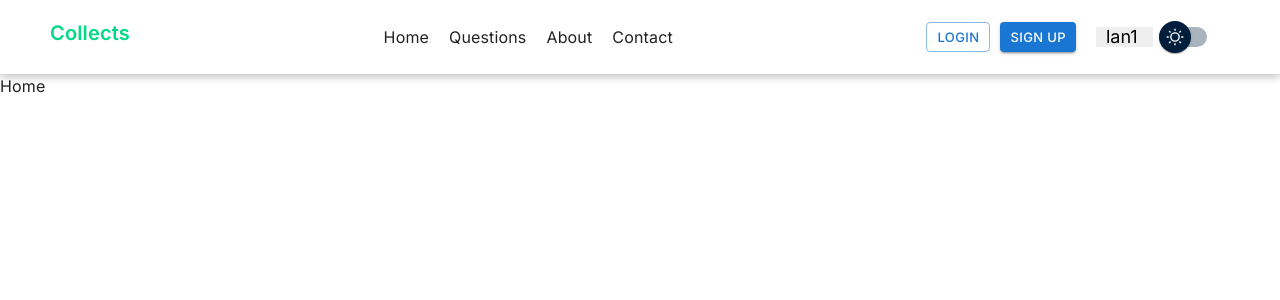
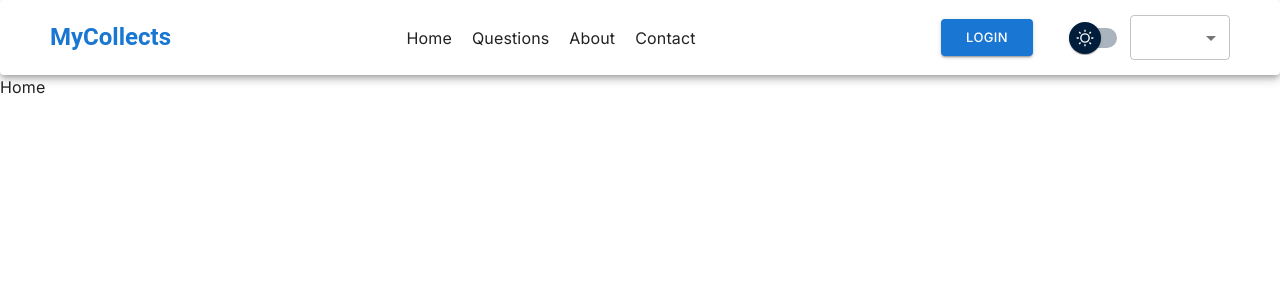
Before and after one commit to UmarkhonAkhmedov/course-project, a React (Create React App) app in the folder client/: page / in a window 1280 px wide. Shown: the top 300 px of the page. Built offline with nearby package versions, Linux system fonts and the light colour scheme; no server answers.

Commit message:
Fixing some issues in Navbar component

```diff
--- a/client/src/App.css
+++ b/client/src/App.css
@@ -3,27 +3,6 @@
   max-width: 1440px;
   margin: 0 auto;
   padding: 0 50px;
-}
-
-.lan__select {
-  border: none;
-  font-size: 18px;
-  outline: none;
-  padding: 0px;
-  cursor: pointer;
-  transition: all 0.3s ease;
-  -webkit-appearance: none;
-  -moz-appearance: none;
-  appearance: none;
-  padding: 0 10px;
-}
-
-.lan__select:hover {
-  color: #01d986;
-}
-
-.lan__select option {
-  font-size: 16px;
 }
 
 .btn__submit {
--- a/client/src/components/Localization/LanguageToggler.js
+++ b/client/src/components/Localization/LanguageToggler.js
@@ -1,4 +1,8 @@
 import { useTranslation } from "react-i18next";
+import * as React from "react";
+import MenuItem from "@mui/material/MenuItem";
+import FormControl from "@mui/material/FormControl";
+import Select from "@mui/material/Select";
 
 function LanguageToggler() {
   const { i18n, t } = useTranslation(["Home"]);
@@ -9,14 +13,18 @@ function LanguageToggler() {
   };
 
   return (
-    <select
-      value={localStorage.getItem("i18nextLng") || ""}
-      onChange={handleLanguageChange}
-      className="lan__select"
-    >
-      <option value="en">{t("lan1")}</option>
-      <option value="uz">{t("lan2")}</option>
-    </select>
+    <FormControl sx={{ minWidth: 100 }}>
+      <Select
+        sx={{ height: "45px" }}
+        value={localStorage.getItem("i18nextLng") || ""}
+        onChange={handleLanguageChange}
+        displayEmpty
+        inputProps={{ "aria-label": "Without label" }}
+      >
+        <MenuItem value="en">{t("lan1")}</MenuItem>
+        <MenuItem value="uz">{t("lan2")}</MenuItem>
+      </Select>
+    </FormControl>
   );
 }
 
--- a/client/src/components/Navbar/Navbar.js
+++ b/client/src/components/Navbar/Navbar.js
@@ -1,17 +1,21 @@
 import React from "react";
 import LanguageToggler from "../Localization/LanguageToggler";
-import { Box, Button } from "@mui/material";
+import { Box, Button, Paper, Typography } from "@mui/material";
 import { Link } from "react-router-dom";
 import "./navbar.css";
 import DarkMode from "../DarkMode/DarkMode";
 
 function Navbar({ darkMode, setDarkMode }) {
   return (
-    <Box className="navbar">
+    <Paper className="navbar" elevation={5}>
       <Box className="container">
         <Box className="nav">
-          <Box className="nav__logo">
-            <Link to="/">Collects</Link>
+          <Box>
+            <Link to="/">
+              <Typography className="nav__logo" variant="h5" color="primary">
+                MyCollects
+              </Typography>
+            </Link>
           </Box>
           <ul className="nav__list">
             <li>
@@ -28,20 +32,21 @@ function Navbar({ darkMode, setDarkMode }) {
             </li>
           </ul>
           <Box className="nav__items">
-            <Button variant="outlined" size="small">
+            <Button
+              sx={{ padding: "7px 25px", margin: "0 40px 0 10px" }}
+              variant="contained"
+              size="small"
+            >
               <Link to="login">Login</Link>
             </Button>
-            <Button sx={{ margin: "0 10px" }} variant="contained" size="small">
-              <Link to="signup">Sign Up</Link>
-            </Button>
+            <DarkMode darkMode={darkMode} setDarkMode={setDarkMode} />
             <Box className="nav__items--lan">
               <LanguageToggler />
             </Box>
-            <DarkMode darkMode={darkMode} setDarkMode={setDarkMode} />
           </Box>
         </Box>
       </Box>
-    </Box>
+    </Paper>
   );
 }
 
--- a/client/src/components/Navbar/navbar.css
+++ b/client/src/components/Navbar/navbar.css
@@ -1,6 +1,5 @@
 .navbar {
-  padding: 20px 0;
-  box-shadow: rgba(0, 0, 0, 0.24) 0px 3px 8px;
+  padding: 15px 0;
 }
 .nav {
   display: flex;
@@ -9,9 +8,9 @@
 }
 
 .nav__logo {
-  color: #01d986;
-  font-weight: 600;
-  font-size: 20px;
+  color: #00c378;
+  font-weight: 600 !important;
+  font-size: 24px !important;
   opacity: 1;
   transition: all 0.3s ease;
   margin-top: -8px;
@@ -39,5 +38,5 @@
 }
 
 .nav__items--lan {
-  padding: 0 10px;
+  margin-left: -10px;
 }
```
